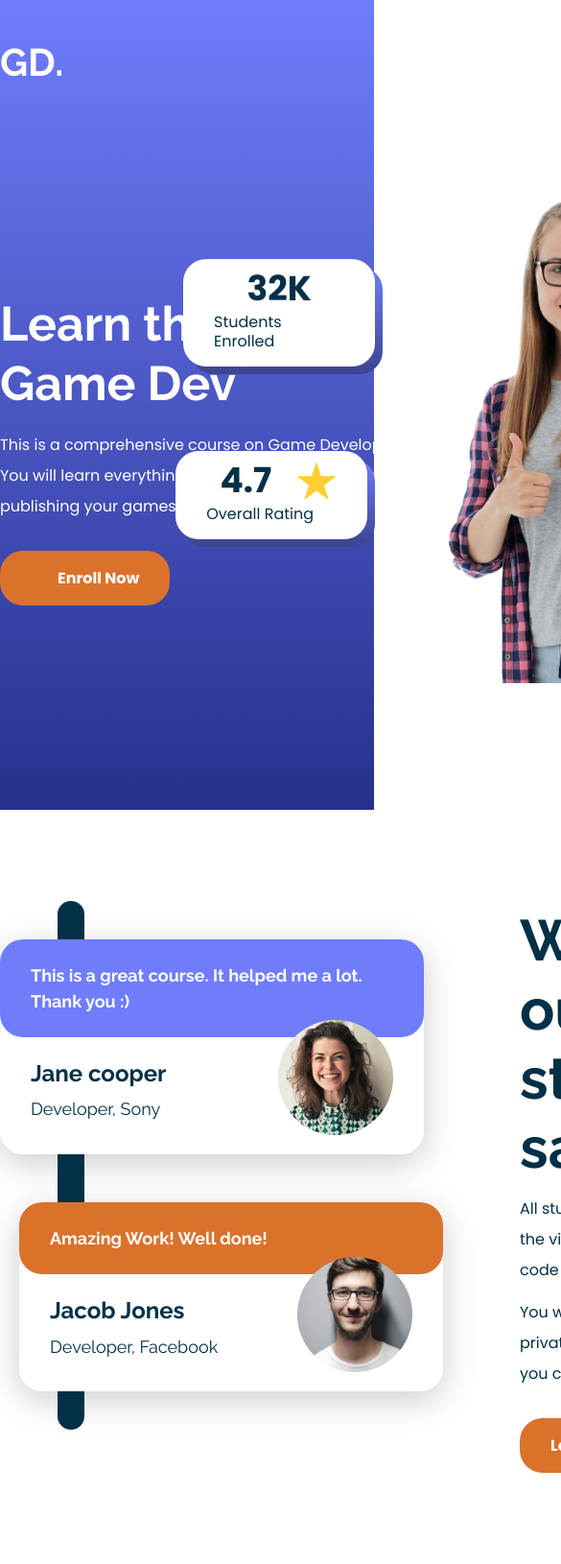
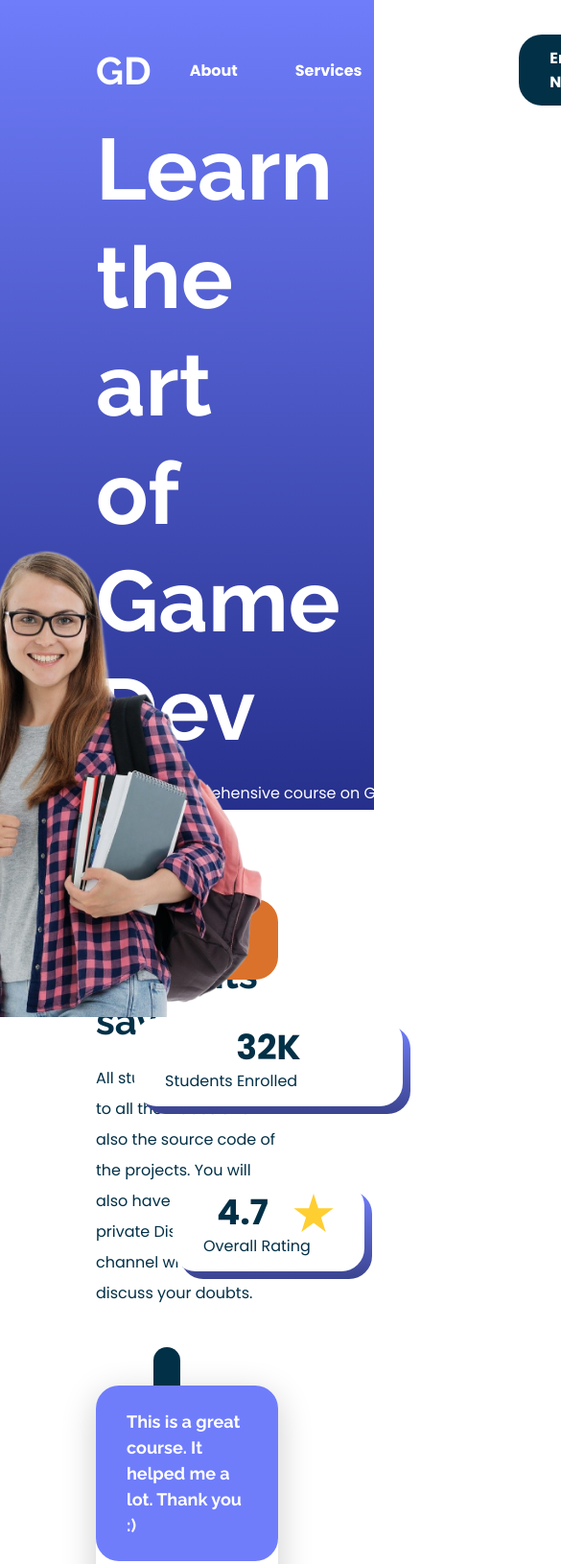
Before and after one commit to tharunj30/Gaming-school, a plain HTML site: page index.html in a window 390 px wide. Shown: the top 1630 px of the page at 96% size, 585 px wide, since content can reach past the window. Drawn offline with Linux system fonts and the light colour scheme; a web font is replaced by a local one.

Commit message:
added styling for ipad and tablets

```diff
--- a/index.html
+++ b/index.html
@@ -3,7 +3,7 @@
     <head>
         <meta charset="UTF-8">
         <meta name="viewport" content="width=device-width, initial-scale=1.0">
-        <title>Document</title>
+        <title>Gaming Dev</title>
         <link rel="preconnect" href="https://fonts.googleapis.com">
         <link rel="preconnect" href="https://fonts.gstatic.com" crossorigin>
         <link
@@ -14,9 +14,9 @@
     <body>
         <header>
             <div class="wrapper">
-                <nav>
+                <nav >
                     <div class="logo">
-                        GD.
+                        GD
                     </div>
                     <ul>
                         <li>
@@ -131,8 +131,9 @@
                             <div class="duration">15 Hrs</div>
                         </div>
                     </div>
-                    <!-- <a href="#" class="btn light ">All Courses</a> -->
+                    <!-- <a href="#" class="btn light desktop-btn">All Courses</a>   -->
                 </div>
+                <a href="#" class="btn light mobile-btn">All Courses</a>
             </section>
             <!-- end of courses section-->
 
--- a/main.js
+++ b/main.js
@@ -0,0 +1,8 @@
+const nav=document.querySelector("nav")
+window.addEventListener("scroll",()=>{
+    if (window.scrollY>60) {
+        nav.classList.add("scrolled")
+    }else{
+        nav.classList.remove("scrolled")
+    }
+})
--- a/style.css
+++ b/style.css
@@ -1,9 +1,9 @@
 :root {
-  --orange-color: #DA722C;
+  --orange-color: #da722c;
   --dark-blue-color: #023047;
   --dark-color: #070917;
-  --light-color: #E8F7FB;
-  --light-blur-color: #6F7DFB;
+  --light-color: #e8f7fb;
+  --light-blur-color: #6f7dfb;
 }
 
 *,
@@ -21,7 +21,6 @@ body {
   max-width: 1134px;
   margin: 0 auto;
 }
-
 
 /* buttons */
 
@@ -56,32 +55,41 @@ body {
   padding-left: 60px;
 }
 
-
 /* header */
 
-header{
-    background: linear-gradient(180deg, #6F7DFB 0%, #26308C 100%);
+header {
+  background: linear-gradient(180deg, #6f7dfb 0%, #26308c 100%);
   height: 100vh;
   width: 100%;
 }
 
-nav{
+nav {
   display: flex;
   justify-content: space-between;
   align-items: center;
   position: fixed;
   width: 1134px;
-    top: 36px;
+  top: 0;
+  padding: 36px 0;
   z-index: 100;
+  transition: all 500ms ease;
 }
 
-nav .logo{
-    color: #FFF;
+nav.scrolled {
+  background: var(--dark-blue-color);
+  box-shadow: 0 16px 14px -8px rgba(0, 0, 0, 0.3);
+  border-radius: 0 0 8px 8px;
+  top: 0;
+  padding: 12px;
+}
+
+nav .logo {
+  color: #fff;
   font-size: 40px;
   font-family: Raleway;
   font-weight: 900;
 }
-nav ul{
+nav ul {
   display: flex;
   align-items: center;
   gap: 60px;
@@ -89,8 +97,8 @@ nav ul{
   margin: 0;
 }
 
-nav ul li a{
-    color: #FFF;
+nav ul li a {
+  color: #fff;
   font-size: 16px;
   font-family: Poppins;
   font-weight: 700;
@@ -98,7 +106,7 @@ text-decoration: none;
 }
 
 /* hero section */
-.hero-section{
+.hero-section {
   display: flex;
   height: 100vh;
   width: 100%;
@@ -107,45 +115,44 @@ text-decoration: none;
   padding-top: 60px;
 }
 
-.hero-section .left h1{
-    color: #FFF;
-font-size: 50px;
+.hero-section .left h1 {
+  color: #fff;
+  font-size: 69px;
   font-family: Raleway;
   font-weight: 1000;
   line-height: 125%;
   margin-bottom: 0;
 }
 
-.hero-section .left p{
-    color: #FFF;
+.hero-section .left p {
+  color: #fff;
   font-size: 16px;
   font-family: Poppins;
   line-height: 200%;
   font-weight: normal;
   margin-bottom: 30px;
   width: 457px;
-};
+}
 
-.hero-section .right{
+.hero-section .right {
   align-self: flex-end;
 }
 
-.hero-section .left{
+.hero-section .left {
   flex: 1;
-
 }
-.hero-section .right img{
+.hero-section .right img {
   height: 520px;
   vertical-align: middle;
 }
 
 /* achievement cards */
 
-.achievement-card{
+.achievement-card {
   position: absolute;
   min-width: 200px;
 }
-.achievement-card .content{
+.achievement-card .content {
   border-radius: 24px;
   background: #fff;
   padding: 8px 32px;
@@ -153,23 +160,22 @@ width: 457px;
   position: relative;
 }
 
-.achievement-card.student-enrolled{
+.achievement-card.student-enrolled {
   left: 49%;
   top: 270px;
 }
-.achievement-card.overall-rating{
+.achievement-card.overall-rating {
   left: 47%;
   top: 470px;
 }
 
-.achievement-card .content div{
+.achievement-card .content div {
   display: flex;
   align-items: center;
   gap: 12px;
-
 }
 
-.achievement-card h3{
+.achievement-card h3 {
   color: var(--dark-blue-color);
   font-size: 36px;
   font-family: Poppins;
@@ -190,11 +196,11 @@ margin-bottom: 8px;
   margin-top: 3px;
 }
 
-.achievement-card .bg{
+.achievement-card .bg {
   position: absolute;
   height: 100%;
   width: 100%;
-    background: linear-gradient(180deg,#6f7dfb 0%,#3b448f 100%);
+  background: linear-gradient(180deg, #6f7dfb 0%, #3b448f 100%);
   border-radius: 24px;
   top: 8px;
   left: 8px;
@@ -202,11 +208,11 @@ margin-top: 3px;
 }
 
 /* testimonial segment */
-section{
+section {
   margin-top: 100px;
 }
 
-h2{
+h2 {
   color: var(--dark-blue-color);
   font-size: 60px;
   font-family: Raleway;
@@ -215,11 +221,11 @@ line-height: 120%;
   margin: 0;
 }
 
-h2.light{
+h2.light {
   color: #fff;
 }
 
-section p{
+section p {
   color: var(--dark-blue-color);
   font-size: 16px;
   font-family: Poppins;
@@ -227,25 +233,25 @@ line-height: 200%;
   margin: 12px 0;
 }
 
-.testimonial-section{
+.testimonial-section {
   display: flex;
   gap: 100px;
   align-items: center;
 }
-.testimonial-section .mobile-btn{
+.testimonial-section .mobile-btn {
   display: none;
 }
 
-.testimonial-section .testimonial-card{
+.testimonial-section .testimonial-card {
   width: 442px;
   border-radius: 24px;
-background: #FFF;
-box-shadow: 0px 9px 36px 0px rgba(0, 0, 0, 0.20);
+  background: #fff;
+  box-shadow: 0px 9px 36px 0px rgba(0, 0, 0, 0.2);
   margin-bottom: 50px;
   position: relative;
 }
 
-.testimonial-section .testimonial-card::before{
+.testimonial-section .testimonial-card::before {
   content: "";
   width: 28px;
   position: absolute;
@@ -254,10 +260,9 @@ position: relative;
   left: 60px;
   background-color: var(--dark-blue-color);
   border-radius: 24px 24px 0 0;
-
 }
 
-.testimonial-section .testimonial-card:last-child::before{
+.testimonial-section .testimonial-card:last-child::before {
   left: 40px;
   top: -50px;
   border-radius: 0 0 24px 24px;
@@ -265,9 +270,8 @@ position: relative;
   z-index: -1;
 }
 
-
-.testimonial-section .testimonial-card .content{
-    color: #FFF;
+.testimonial-section .testimonial-card .content {
+  color: #fff;
   font-size: 18px;
   font-family: Raleway;
   font-weight: 900;
@@ -277,11 +281,11 @@ position: relative;
   background-color: var(--light-blur-color);
 }
 
-.testimonial-section .testimonial-card:last-child .content{
+.testimonial-section .testimonial-card:last-child .content {
   background-color: var(--orange-color);
 }
 
-.testimonial-section .testimonial-card .info h4{
+.testimonial-section .testimonial-card .info h4 {
   color: var(--dark-blue-color);
   font-size: 24px;
   font-family: Raleway;
@@ -290,7 +294,7 @@ line-height: 120%;
   margin: 0;
 }
 
-.testimonial-section .testimonial-card .info{
+.testimonial-section .testimonial-card .info {
   padding: 24px 32px;
   background: white;
   border-radius: 24px;
@@ -303,7 +307,6 @@ margin: 0;
   line-height: 120%;
 }
 
-
 .testimonial-section .testimonial-card img {
   width: 120px;
   height: 120px;
@@ -312,39 +315,38 @@ right: 32px;
   bottom: 20px;
 }
 
-.testimonial-section .testimonial-card:last-child{
-    transform:translateX(20px);
+.testimonial-section .testimonial-card:last-child {
+  transform: translateX(20px);
 }
 
-.testimonial-section .feature{
-    margin-bottom:30px;
+.testimonial-section .feature {
+  margin-bottom: 30px;
 }
 
 /* courses */
 
-.courses-section{
-    background: linear-gradient(180deg, #6F7DFB 0%, #26308C 100%);
+.courses-section {
+  background: linear-gradient(180deg, #6f7dfb 0%, #26308c 100%);
   padding: 70px;
   /* padding-bottom: 120px; */
 }
 
-.courses-section h2{
+.courses-section h2 {
   text-align: center;
 }
 
-.courses-section .course-cards{
+.courses-section .course-cards {
   display: flex;
   gap: 70px;
-
 }
 
-.courses-section .course-cards img{
+.courses-section .course-cards img {
   width: 100%;
   border-radius: 24px;
   box-shadow: 0px 4px 8px 0px rgba(0, 0, 0, 0.25);
 }
 
-.courses-section .course-card{
+.courses-section .course-card {
   background: #fff;
   border-radius: 24px;
   padding: 0 32px;
@@ -352,19 +354,18 @@ box-shadow: 0px 4px 8px 0px rgba(0, 0, 0, 0.25);
   position: relative;
 }
 
-.courses-section .course-card::after{
-    content:"";
+.courses-section .course-card::after {
+  content: "";
   height: 8px;
   position: absolute;
   left: 32px;
   right: 32px;
   bottom: 0;
-    background:var(--dark-blue-color);
+  background: var(--dark-blue-color);
   border-radius: 24px;
-
 }
 
-.courses-section .course-cards h3{
+.courses-section .course-cards h3 {
   color: var(--dark-blue-color);
   font-size: 30px;
   font-family: Raleway;
@@ -372,14 +373,14 @@ font-weight: 1000;
   line-height: 150%;
 }
 
-.courses-section .course-cards .info{
+.courses-section .course-cards .info {
   display: flex;
   gap: 16px;
   justify-content: space-between;
   align-items: center;
 }
 
-.courses-section .course-card .duration{
+.courses-section .course-card .duration {
   color: var(--dark-blue-color);
   font-size: 16px;
   font-family: Raleway;
@@ -390,29 +391,29 @@ white-space: nowrap;
   padding-left: 20px;
 }
 
-.courses-section .course-card .duration::before{
-content: url('image/clock.svg');
+.courses-section .course-card .duration::before {
+  content: url("image/clock.svg");
   position: absolute;
   top: 2px;
   left: -6px;
 }
 
-.courses-section .wrapper{
+.courses-section .wrapper {
   position: relative;
 }
 
-.courses-section .wrapper .btn{
+.courses-section .wrapper .btn {
   position: absolute;
   right: 0;
 }
 
 /* app section */
 
-.app-section{
+.app-section {
   text-align: center;
 }
 
-.app-section .app-buttons{
+.app-section .app-buttons {
   display: flex;
   align-items: center;
   justify-content: center;
@@ -420,7 +421,7 @@ left: -6px;
   margin-top: 24px;
 }
 
-.app-section .app-btn{
+.app-section .app-btn {
   padding: 16px 31px;
   background: #000000;
   color: white;
@@ -430,8 +431,8 @@ left: -6px;
   min-width: 310px;
 }
 
-.app-section .app-btn span{
-    color: #FFF;
+.app-section .app-btn span {
+  color: #fff;
   font-size: 20px;
   font-family: Poppins;
   font-weight: normal;
@@ -439,53 +440,51 @@ font-weight: normal;
 
 /* footer */
 
-footer{
+footer {
   background: var(--dark-color);
   color: white;
   padding: 70px 0;
   margin-top: 100px;
 }
 
-footer a{
+footer a {
   text-decoration: none;
   color: white;
 }
 
-footer h3{
+footer h3 {
   color: var(--orange-color);
 }
 
-footer ul{
+footer ul {
   list-style: none;
   padding-left: 20px;
-
 }
 
-footer ul li{
+footer ul li {
   margin: 16px 0;
 }
 
-footer .links-container{
+footer .links-container {
   display: grid;
   grid-template-columns: 2fr 2fr 2fr;
 }
 
-footer .social{
+footer .social {
   margin-left: 20px;
 }
 
-footer .social a{
+footer .social a {
   margin-right: 28px;
 }
 
-footer form{
+footer form {
   margin-left: 20px;
   margin-top: 16px;
   position: relative;
-
 }
 
-footer form input{
+footer form input {
   color: #000;
   font-size: 16px;
   font-family: Poppins;
@@ -493,11 +492,11 @@ footer form input{
   font-weight: normal;
   border-radius: 8px;
   padding: 8px 32px;
-    border: none ;
+  border: none;
   width: 100%;
 }
 
-footer form .submit-btn{
+footer form .submit-btn {
   position: absolute;
   right: 5px;
   top: 50%;
@@ -512,6 +511,156 @@ footer form .submit-btn{
   color: white;
 }
 
-footer .copyright{
+footer .copyright {
   margin-top: 36px;
 }
+
+@media (max-width: 1100px) {
+  .btn {
+    padding: 12px 32px;
+  }
+  .wrapper {
+    padding: 0 100px;
+  }
+  nav {
+    width: 100%;
+    left: 0;
+    right: 0;
+    padding: 36px 100px;
+  }
+  header,
+  .hero-section,
+  header .wrapper {
+    max-height: 1100px;
+  }
+  .hero-section {
+    flex-direction: column;
+  }
+  .hero-section .left h1 {
+    font-size: 90px;
+  }
+  .hero-section .left {
+    width: 100%;
+    display: flex;
+    flex-direction: column;
+    justify-content: center;
+  }
+
+  .hero-section .left .btn {
+    align-self: flex-start;
+  }
+
+  .hero-section .left .btn {
+    font-size: 24px;
+    line-height: 125%;
+  }
+  .hero-section .right {
+    position: absolute;
+  }
+
+  .hero-section .right {
+    align-self: flex-end;
+    display: flex;
+    justify-content: flex-end;
+    align-items: last baseline;
+    margin-top: 500px;
+  }
+
+  .hero-section .right img {
+    height: 500px;
+  }
+
+  .hero-section .achievement-card {
+    position: relative;
+    margin-bottom: 80px;
+  }
+
+  .achievement-card.student-enrolled,
+  .achievement-card.overall-rating {
+    left: unset;
+    top: unset;
+  }
+
+  .hero-section .achievement-cards {
+    align-self: flex-start;
+    margin: 40px;
+  }
+  h2 {
+    font-size: 40px;
+  }
+  .testimonial-section {
+    flex-direction: column;
+    align-items: stretch;
+    gap: 50px;
+  }
+  .testimonial-section .testimonial-card {
+    width: 100%;
+    margin-bottom: 40px;
+  }
+
+  .testimonial-section .testimonial-card:last-child::before {
+    top: -40px;
+    left: 60px;
+    height: calc(100% + 80px);
+  }
+  .testimonial-section .testimonial-card:last-child {
+    transform: translateX(0px);
+    margin-bottom: 0;
+  }
+  .testimonial-section .desktop-btn {
+    display: none;
+  }
+  .testimonial-section .mobile-btn {
+    display: block;
+    align-self: flex-start;
+    order: 3;
+  }
+
+  .testimonial-section .right {
+    order: 1;
+  }
+  .testimonial-section .left {
+    order: 2;
+  }
+  .testimonial-section .right p {
+    display: inline;
+  }
+  .testimonial-section h2 {
+    margin-bottom: 20px;
+  }
+  .courses-section .course-cards {
+    flex-direction: column;
+    gap: 8-px;
+  }
+  .courses-section h2{
+    margin-bottom: 40px;
+  }
+  .courses-section .course-card {
+    margin: 0;
+  }
+  .courses-section .course-card img{
+    height: 260px;
+    object-fit: cover;
+  }
+  .courses-section .course-card h3{
+    font-size: 24px;
+  }
+  .courses-section .wrapper .btn{
+    right: 100px;
+  }
+  .courses-section .course-card:last-child{
+    margin-bottom: 50px;
+  }
+
+  footer .links-container{
+    grid-template-columns: 1fr 1fr;
+  }
+    footer .links-container .links:last-child{
+        grid-column: 1 / 3;
+    }
+}
+
+
+@media (max-width:800px) {
+
+}
```
Lines whose indentation alone changed are shown as unchanged.
